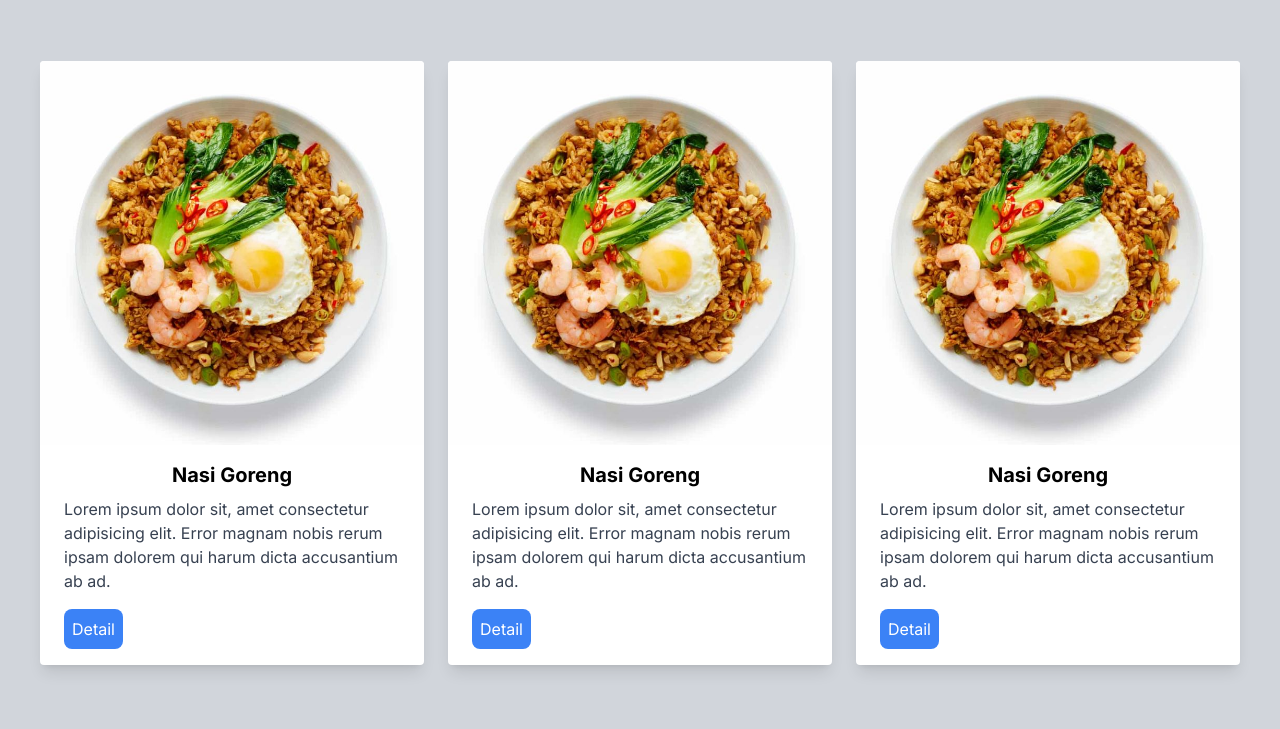
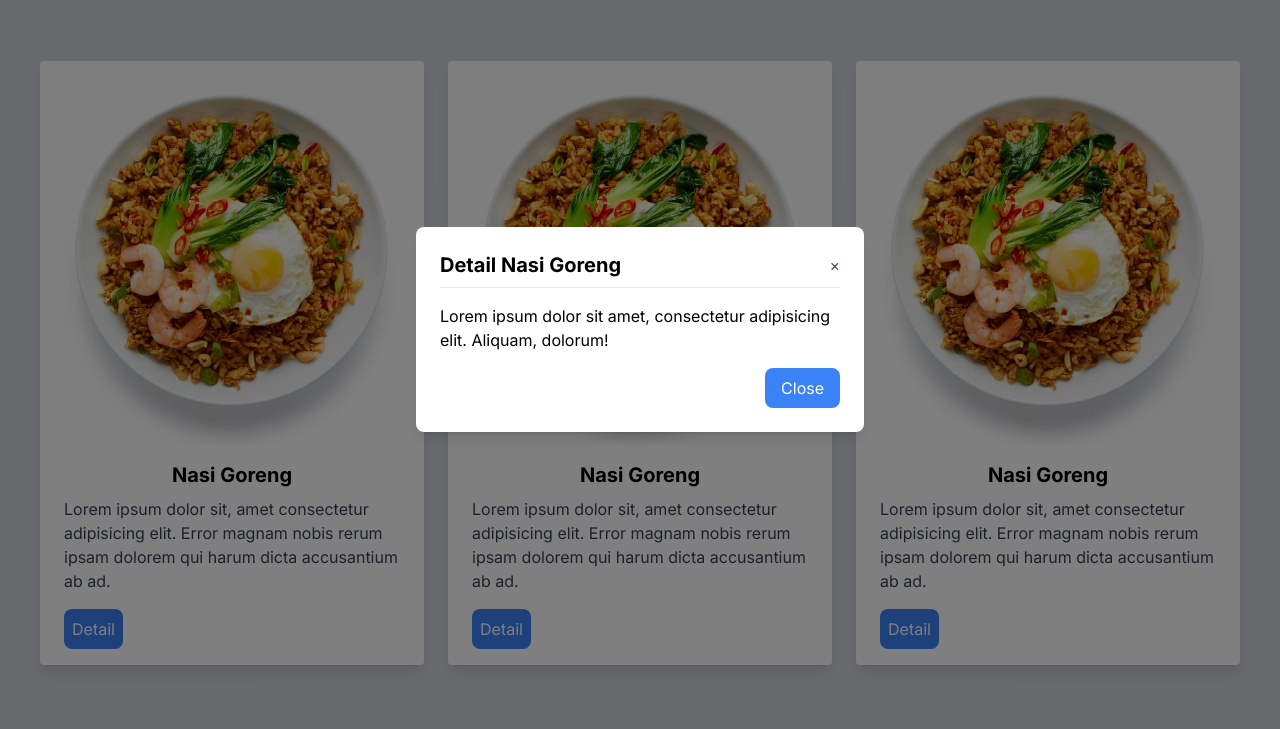
Before and after one commit to EvandriRidho/Recipe-Book, a website: page index.html in a window 1280 px wide. Shown: the part 71-800 px from the top of the page. Drawn offline with Linux system fonts and the light colour scheme.

Commit message:
Update Modal Box

```diff
--- a/index.html
+++ b/index.html
@@ -55,7 +55,7 @@
     </div>
 
     <!-- Modal Box -->
-<div id="myModal" class="fixed inset-0 flex items-center justify-center bg-black bg-opacity-50 hidden">
+<div id="myModal" class="fixed inset-0 flex items-center justify-center bg-black bg-opacity-50">
   <div class="bg-white rounded-lg overflow-hidden shadow-lg max-w-md w-full p-6">
     <div class="flex justify-between items-center border-b pb-2">
       <h2 class="text-xl font-bold">Detail Nasi Goreng</h2>
```
